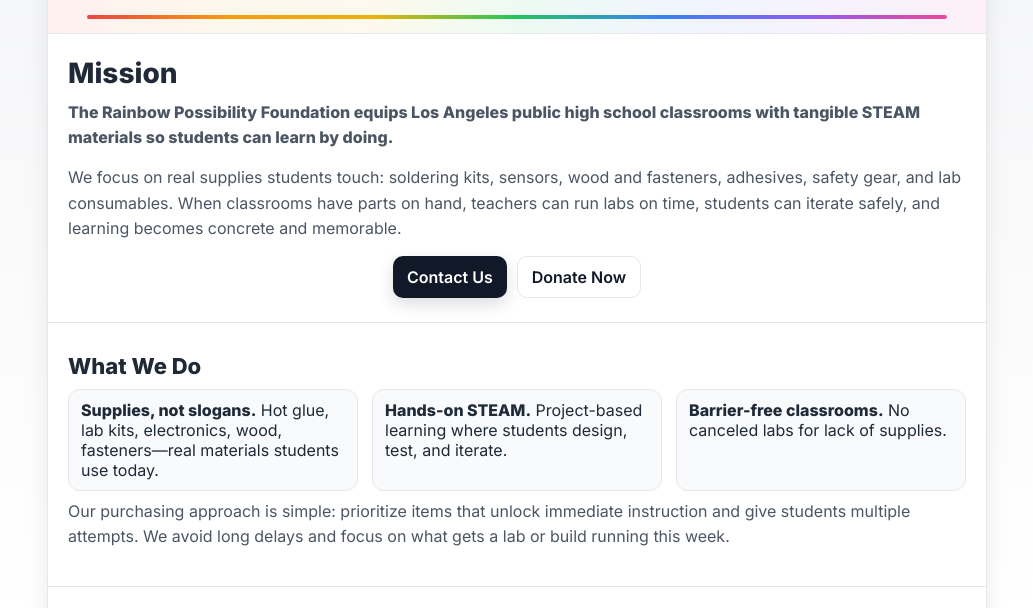
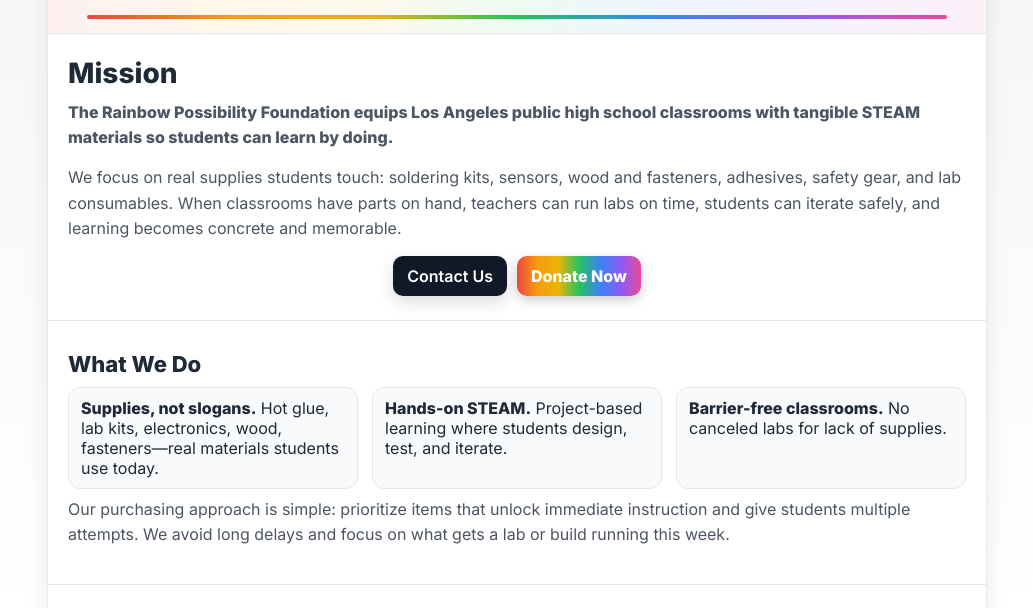
Before and after one commit to rainbowpossibility/website, a plain HTML site: page index.html in a window 1280 px wide. Shown: the part 192-800 px from the top of the page, without its empty margins (123-1156 px from the left). Drawn offline with Linux system fonts and the light colour scheme.

Commit message:
Update index.html

```diff
--- a/index.html
+++ b/index.html
@@ -48,7 +48,20 @@
     .actions{display:flex;gap:10px;justify-content:center;flex-wrap:wrap;margin:12px 0 2px}
     .btn{appearance:none;border:0;background:#111827;color:#fff;padding:10px 14px;border-radius:10px;cursor:pointer;font-weight:600;
       text-decoration:none;display:inline-flex;align-items:center;gap:8px;box-shadow:0 6px 16px rgba(17,24,39,.15)}
-    .btn.secondary{background:#fff;color:#111827;border:1px solid var(--border);box-shadow:none}
+    .btn.secondary {
+  background: linear-gradient(90deg,
+    #ef4444, #f59e0b, #eab308, #22c55e, #3b82f6, #8b5cf6, #ec4899);
+  color: #fff;
+  border: none;
+  font-weight: 700;
+  box-shadow: 0 4px 12px rgba(0,0,0,0.2);
+  transition: transform 0.1s ease, box-shadow 0.1s ease;
+}
+.btn.secondary:hover {
+  transform: translateY(-1px);
+  box-shadow: 0 6px 14px rgba(0,0,0,0.25);
+}
+
     footer{text-align:center;color:#6b7280;font-size:13px;padding:18px 10px 36px}
     @media (max-width:520px){.founder{grid-template-columns:60px 1fr}.headshot{width:60px;height:60px}}
   </style>
```
